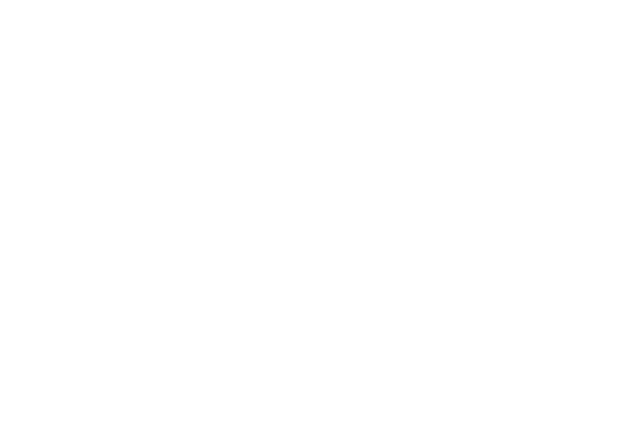
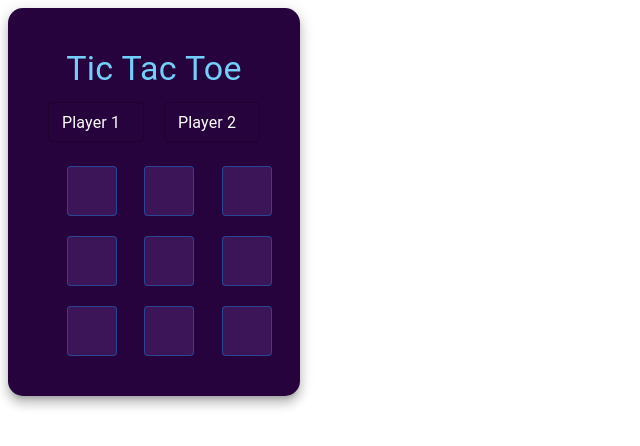
Before and after one commit to bariskahraman34/tic-tac-toe, a React (Vite) app: page / in a window 1280 px wide. Shown: the top 446 px of the page, without its empty margins (0-640 px from the left). Built offline with nearby package versions, Linux system fonts and the light colour scheme.

Commit message:
feat: create GameBoard component using Material-UI

```diff
--- a/src/components/GameBoard.tsx
+++ b/src/components/GameBoard.tsx
@@ -1,11 +1,41 @@
 import { useContext } from "react"
 import { GameContext } from "../context/GameContext"
+import { Grid, Paper, Typography, Button, TextField, colors } from '@mui/material';
 
 export default function GameBoard() {
-  const {board,setBoard,nextPlayer,setNextPlayer,hasWinner,setHasWinner} = useContext(GameContext)
+  const {board,setBoard,nextPlayer,setNextPlayer,hasWinner,setHasWinner} = useContext(GameContext);
+
+  const renderBox = (index: number) => {
+    return (
+      <Button
+        variant="outlined"
+        style={{ width: '50px', height: '50px' , minWidth: '50px', padding: '0px' , backgroundColor:"#3c1558" }}
+      >
+        {board[index]}
+      </Button>
+    );
+  };
+
   return (
-    <>
-
-    </>
+    <Grid container spacing={1} justifyContent="center" alignItems="center" style={{ maxWidth: 300 }}>
+      <Grid item xs={12}>
+        <Paper elevation={8} style={{ padding: 40, textAlign: 'center', backgroundColor: '#27033d', borderRadius:15 }}>
+          <Typography variant="h4" gutterBottom color="#72cff9">
+            Tic Tac Toe
+          </Typography>
+          <Grid display="grid" gridTemplateColumns="repeat(2,1fr)" justifyItems="center" alignItems="center" gap="20px" marginBottom={3}>
+            <TextField label="Player 1" variant="outlined" size="small" inputProps={{style:{color:"#fff"}}} InputLabelProps={{style:{color:"#fff"}}} />
+            <TextField label="Player 2" variant="outlined" size="small" inputProps={{style:{color:"#fff"}}} InputLabelProps={{style:{color:"#fff"}}} />
+          </Grid>
+          <Grid display="grid" gridTemplateColumns="repeat(3,1fr)" gap="20px" justifyItems= "center" alignItems="center">
+            {board.map((box, index) => (
+              <Grid item xs={4} key={index} maxWidth="100%" width="50px">
+                {renderBox(index)}
+              </Grid>
+            ))}
+          </Grid>
+        </Paper>
+      </Grid>
+    </Grid>
   )
 }
```
